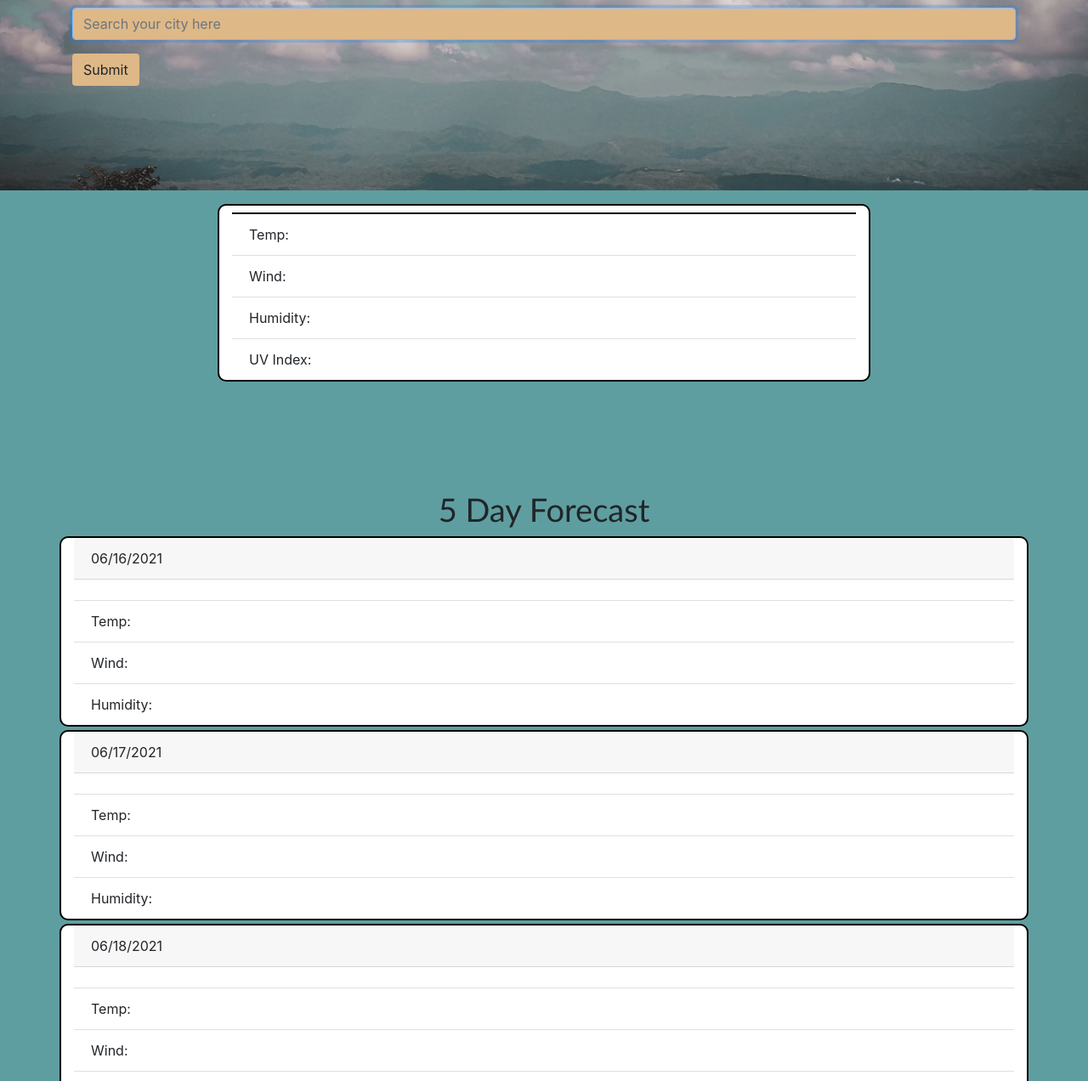
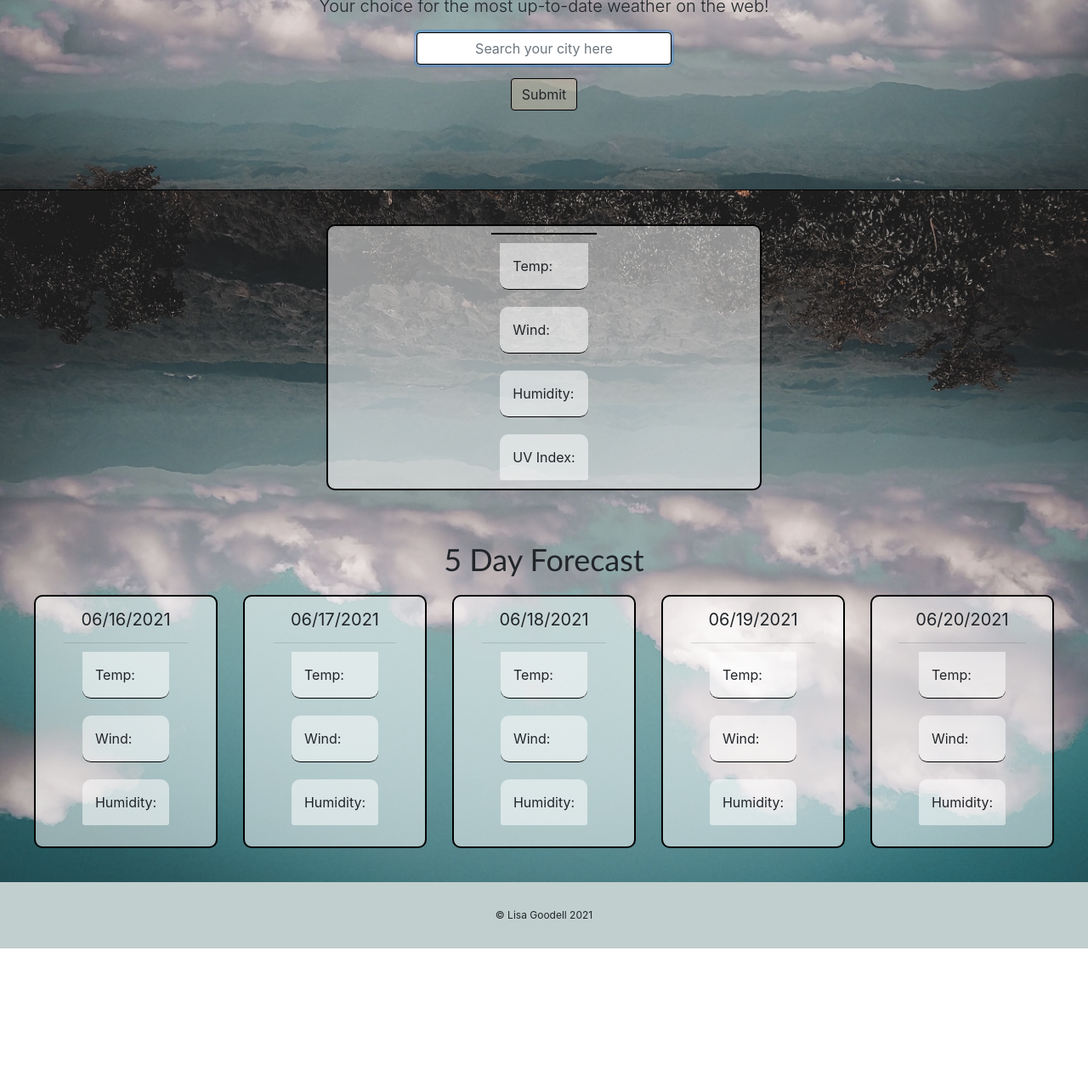
Before and after one commit to robotsinboxes/Tethered-to-the-Weather, a plain HTML site: page index.html in a window 1280 px wide. Shown: the part 176-1448 px from the top of the page at 85% size. After the commit the page ends 1292 px from the top, so only its background shows below. Drawn offline with nearby package versions, Linux system fonts and the light colour scheme.

Commit message:
finished styling and functionality

```diff
--- a/Assets/css/style.css
+++ b/Assets/css/style.css
@@ -3,45 +3,124 @@
     padding: 0px;
 }
 
-main {
-    background-color: cadetblue;
-
-}
+#results {
+    background-image: url('../images/clouds-upsidedown.jpg');
+    background-position: center;
+    background-repeat: no-repeat;
+    background-size: cover;}
 
 .jumbotron {
-    background-image: url('../images/clouds.jpg');
+    background-image: url('../images/clouds-up.jpg');
     background-position: center;
     background-repeat: no-repeat;
     background-size: cover;
     height: 400px;
     margin-bottom: 0px;
+    display: flex;
+    justify-content: center;
+    align-items: center;
+    text-align: center;
+    border-bottom: 1.5px solid black;
+    z-index: 1;
 }
 
 #inputBox {
-    background-color: burlywood;
+    background-color: white;
+    width: 300px;
+    display: flex;
+    border: 1px solid black;
+    text-align: center;
+}
+
+.form-group {
+    display: flex;
+    justify-content: center;
+    text-align: center;
+    background-color: rgba(255, 255, 255, 0);
+}
+
+.list-group li {
+    display: flex;
+    background-color: rgba(255, 255, 255, 0.516);
+    border: 1px solid black;
+    border-radius: 10px;
+    padding: 15px;
+    margin: 10px;
 }
 
 .submitBtn {
-    background-color:burlywood;
+    background-color:rgba(247, 218, 180, 0.317);
+    border: 1px solid black;
+}
+
+
+.submitBtn:hover {
+    background-color: rgb(247, 218, 180);
 }
 
 .forecastTitle {
     font-family:'Gill Sans', 'Gill Sans MT', Calibri, 'Trebuchet MS', sans-serif;
-    font-size: 38px;
+    font-size: 36px;
     justify-content: center;
     text-align: center;
+    margin: 0;
+    padding: 20px;
+
 }
 
 .currentWeatherCard {
     border: solid black 2px;
     border-radius: 10px;
-    width: 60%;
-    margin-bottom: 10%;
+    width: 40%;
+    background-color: rgba(255, 255, 255, 0.516);
+    justify-content: center;
+    align-items: center;
+    margin-top: 40px;
+    margin-bottom: 40px;
+}
+
+.currentDate {
+    font-size: 20px;
+    background-color: rgba(255, 255, 255, 0);
+    text-align: center;
+    align-items: center;
 }
 
 .forecastCard {
     border: solid black 2px;
     border-radius: 10px;
-    width: 10%;
-    margin-bottom: 4px;
+    background-color: rgba(255, 255, 255, 0.516);
+    display: flex;
+    justify-content: center;
+    align-items: center;
+    flex-wrap: wrap;
+    padding: 15px;
+    padding-top: 0;
+    margin-bottom: 50px;
 }
+
+.forecastCard p {
+    font-size: 20px;
+    background-color: rgba(255, 255, 255, 0);
+}
+
+.forecastDay li {
+    display: flex;
+    background-color: rgba(255, 255, 255, 0.516);
+    border: 1px solid black;
+    border-radius: 10px;
+    padding: 15px;
+    margin: 10px;
+}
+
+.card-deck {
+    padding: 0px 40px 40px 40px;
+}
+
+.footer {
+    background-color: rgba(82, 120, 117, 0.358);
+    padding: 30px;
+    margin: 0;
+    text-align: center;
+    font-size: 12px;
+}
--- a/index.html
+++ b/index.html
@@ -1,13 +1,16 @@
 <!DOCTYPE html>
 <html lang="en">
+
 <head>
     <meta charset="UTF-8">
     <meta http-equiv="X-UA-Compatible" content="IE=edge">
     <meta name="viewport" content="width=device-width, initial-scale=1.0">
-    <link rel="stylesheet" href="https://cdn.jsdelivr.net/npm/bootstrap@4.5.3/dist/css/bootstrap.min.css" integrity="sha384-TX8t27EcRE3e/ihU7zmQxVncDAy5uIKz4rEkgIXeMed4M0jlfIDPvg6uqKI2xXr2" crossorigin="anonymous">
+    <link rel="stylesheet" href="https://cdn.jsdelivr.net/npm/bootstrap@4.5.3/dist/css/bootstrap.min.css"
+        integrity="sha384-TX8t27EcRE3e/ihU7zmQxVncDAy5uIKz4rEkgIXeMed4M0jlfIDPvg6uqKI2xXr2" crossorigin="anonymous">
     <link rel="stylesheet" href="Assets/css/style.css">
     <title>Weather Dashboard</title>
 </head>
+
 <body>
     <header>
         <div class="jumbotron jumbotron-fluid">
@@ -17,96 +20,113 @@
                 <!--SEARCH FORM-->
                 <form class="searchForm">
                     <div class="form-group">
-                    <input type="text" class="form-control" id="inputBox" placeholder="Search your city here" autofocus>
+                        <input type="text" class="form-control" id="inputBox" placeholder="Search your city here"
+                            autofocus>
                     </div>
-                <button type="submit"
-                id="btn"
-                 class="submitBtn btn">Submit</button>
+                    <button type="submit" id="btn" class="submitBtn btn">Submit</button>
                     <span class="msg"></span>
                 </form>
-
             </div>
         </div>
     </header>
-    <main>
+        <div id="results">
+        <div class="currentWeather">
             <!--LIST OF PREVIOUSLY SEARCHED-->
             <pre class="lastSearched"></pre>
+
             <!--CURRENT WEATHER CARD-->
             <div class="currentWeatherCard container-sm card ajax-section">
                 <div class="currentCity">
-                <h3 type="text" class="cityName"></h3>
+                    <h1 type="text" class="cityName"></h1>
                     <span type="text" class="currentDate"></span>
                 </div>
                 <ul class="list-group list-group-flush">
-              <li class="currentStats list-group-item">Temp:<span id="currentTemp" type="text"></span></li.icon>
-              <li class="currentStats list-group-item">Wind:<span id="currentWind" type="text"></span></li>
-              <li class="currentStats list-group-item">Humidity:<span id="currentHumidity" type="text"></span></li>
+                    <li class="currentStats list-group-item">Temp: <span id="currentTemp" type="text"></span></li.icon>
+                    <li class="currentStats list-group-item">Wind: <span id="currentWind" type="text"></span></li>
+                    <li class="currentStats list-group-item">Humidity: <span id="currentHumidity" type="text"></span>
+                    </li>
                     <li class="currentStats list-group-item">UV Index:
                         <span id="currentUV" type="text"></span></li>
                 </ul>
             </div>
+        </div>
+
+        <div class="forecastSection">
             <!--5DAY FORECAST LABEL-->
-        <container class="forecastTitle">
                 <div class="container-sm">
                     <h6 class="forecastTitle">5 Day Forecast</h6>
                 </div>
-        </container>
             <!--FORECAST CARDS-->
-        <div class="forecastCard container-sm card" style="width: 100%;">
+            <div class="card-deck">
+                <div class="forecastCard container-sm card">
                     <p type="text" class="forecastDate1 card-header"></p>
-            <ul class="forecastDay1 list-group list-group-flush">
-                <li class="weatherIcon1 list-group-item" type="text"></li>
-                <li class="list-group-item">Temp:<span class="temp1" type="text"></span> </li>
-                <li class="list-group-item">Wind:<span class="wind1" type="text"></span></li>
-                <li class="list-group-item">Humidity:<span class="humidity1" type="text"></span></li>
+                    <ul class="forecastDay list-group list-group-flush">
+                        <!-- <li class="weatherIcon1 list-group-item" type="text"></li>   -->
+                        <li class="list-group-item">Temp: <span class="temp1" type="text"></span> </li>
+                        <li class="list-group-item">Wind: <span class="wind1" type="text"></span></li>
+                        <li class="list-group-item">Humidity: <span class="humidity1" type="text"></span></li>
                     </ul>
                 </div>
-        <div class="forecastCard container-sm card" style="width: 100%;">
+                <div class="forecastCard container-sm card">
                     <p type="text" class="forecastDate2 card-header"></p>
-            <ul class="forecastDay2 list-group list-group-flush">
-                <li class="weatherIcon2 list-group-item" type="text"></li>
-                <li class="forecastStats2 list-group-item">Temp:<span class="temp2" type="text"></span> </li>
-                <li class="list-group-item">Wind:<span class="wind2" type="text"></span></li>
-                <li class="list-group-item">Humidity:<span class="humidity2" type="text"></span></li>
+                    <ul class="forecastDay list-group list-group-flush">
+                        <!-- <li class="weatherIcon2 list-group-item" type="text"></li>   -->
+                        <li class="forecastStats2 list-group-item">Temp: <span class="temp2" type="text"></span>
+                        </li>
+                        <li class="list-group-item">Wind: <span class="wind2" type="text"></span></li>
+                        <li class="list-group-item">Humidity: <span class="humidity2" type="text"></span></li>
                     </ul>
                 </div>
-        <div class="forecastCard container-sm card" style="width: 100%;">
+                <div class="forecastCard container-sm card">
                     <p type="text" class="forecastDate3 card-header"></p>
-            <ul class="forecastDay3 list-group list-group-flush">
-                <li class="weatherIcon3 list-group-item" type="text"></li>
-                <li class="forecastStats1 list-group-item">Temp:<span class="temp3" type="text"></span> </li>
-                <li class="list-group-item">Wind:<span class="wind3" type="text"></span></li>
-                <li class="list-group-item">Humidity:<span class="humidity3" type="text"></span></li>
+                    <ul class="forecastDay list-group list-group-flush">
+                        <!-- <li class="weatherIcon3 list-group-item" type="text"></li>   -->
+                        <li class="forecastStats1 list-group-item">Temp: <span class="temp3" type="text"></span>
+                        </li>
+                        <li class="list-group-item">Wind: <span class="wind3" type="text"></span></li>
+                        <li class="list-group-item">Humidity: <span class="humidity3" type="text"></span></li>
                     </ul>
                 </div>
-        <div class="forecastCard container-sm card" style="width: 100%;">
+                <div class="forecastCard container-sm card">
                     <p type="text" class="forecastDate4 card-header"></p>
-            <ul class="forecastDay4 list-group list-group-flush">
-                <li class="weatherIcon4 list-group-item" type="text"></li>
-                <li class="forecastStats4 list-group-item">Temp<span class="temp4" type="text"></span> </li>
-                <li class="list-group-item">Wind<span class="wind4" type="text"></span></li>
-                <li class="list-group-item">Humidity<span class="humidity4" type="text"></span></li>
+                    <ul class="forecastDay list-group list-group-flush">
+                        <!-- <li class="weatherIcon4 list-group-item" type="text"></li>   -->
+                        <li class="forecastStats4 list-group-item">Temp: <span class="temp4" type="text"></span>
+                        </li>
+                        <li class="list-group-item">Wind: <span class="wind4" type="text"></span></li>
+                        <li class="list-group-item">Humidity: <span class="humidity4" type="text"></span></li>
                     </ul>
                 </div>
-        <div class="forecastCard container-sm card" style="width: 100%;">
+                <div class="forecastCard container-sm card">
                     <p type="text" class="forecastDate5 card-header"></p>
-            <ul class="forecastDay5 list-group list-group-flush">
-                <li class="weatherIcon5 list-group-item" type="text"></li>
-                <li class="forecastStats5 list-group-item">Temp<span class="temp5" type="text"></span> </li>
-                <li class="list-group-item">Wind<span class="wind5" type="text"></span></li>
-                <li class="list-group-item">Humidity<span class="humidity5" type="text"></span></li>
+                    <ul class="forecastDay list-group list-group-flush">
+                        <!-- <li class="weatherIcon5 list-group-item" type="text"></li>   -->
+                        <li class="forecastStats5 list-group-item">Temp: <span class="temp5" type="text"></span>
+                        </li>
+                        <li class="list-group-item">Wind: <span class="wind5" type="text"></span></li>
+                        <li class="list-group-item">Humidity: <span class="humidity5" type="text"></span></li>
                     </ul>
                 </div>
+            </div>
+        </div>
+    </div>
+    <footer>
+        <div>
+            <p class="footer">© Lisa Goodell 2021</p>
+        </div>
+    </footer>
+</body>
 
 
-    </main>
 
-    <script src="https://code.jquery.com/jquery-3.5.1.slim.min.js" integrity="sha384-DfXdz2htPH0lsSSs5nCTpuj/zy4C+OGpamoFVy38MVBnE+IbbVYUew+OrCXaRkfj" crossorigin="anonymous"></script>
-    <script src="https://cdn.jsdelivr.net/npm/bootstrap@4.5.3/dist/js/bootstrap.bundle.min.js" integrity="sha384-ho+j7jyWK8fNQe+A12Hb8AhRq26LrZ/JpcUGGOn+Y7RsweNrtN/tE3MoK7ZeZDyx" crossorigin="anonymous"></script>
-    <script
-    type="text/javascript"
-    src="https://cdnjs.cloudflare.com/ajax/libs/moment.js/2.27.0/moment.min.js"
-  ></script>
+    <script src="https://code.jquery.com/jquery-3.5.1.slim.min.js"
+        integrity="sha384-DfXdz2htPH0lsSSs5nCTpuj/zy4C+OGpamoFVy38MVBnE+IbbVYUew+OrCXaRkfj" crossorigin="anonymous">
+    </script>
+    <script src="https://cdn.jsdelivr.net/npm/bootstrap@4.5.3/dist/js/bootstrap.bundle.min.js"
+        integrity="sha384-ho+j7jyWK8fNQe+A12Hb8AhRq26LrZ/JpcUGGOn+Y7RsweNrtN/tE3MoK7ZeZDyx" crossorigin="anonymous">
+    </script>
+    <script type="text/javascript" src="https://cdnjs.cloudflare.com/ajax/libs/moment.js/2.27.0/moment.min.js"></script>
     <script src="Assets/js/script.js"></script>
-</body>
+
+
 </html>
```
Also changed, not shown: Assets/images/clouds-up.jpg (added), Assets/images/clouds-upsidedown.jpg (added), Assets/images/clouds.jpg (deleted). Lines whose indentation alone changed are shown as unchanged.
